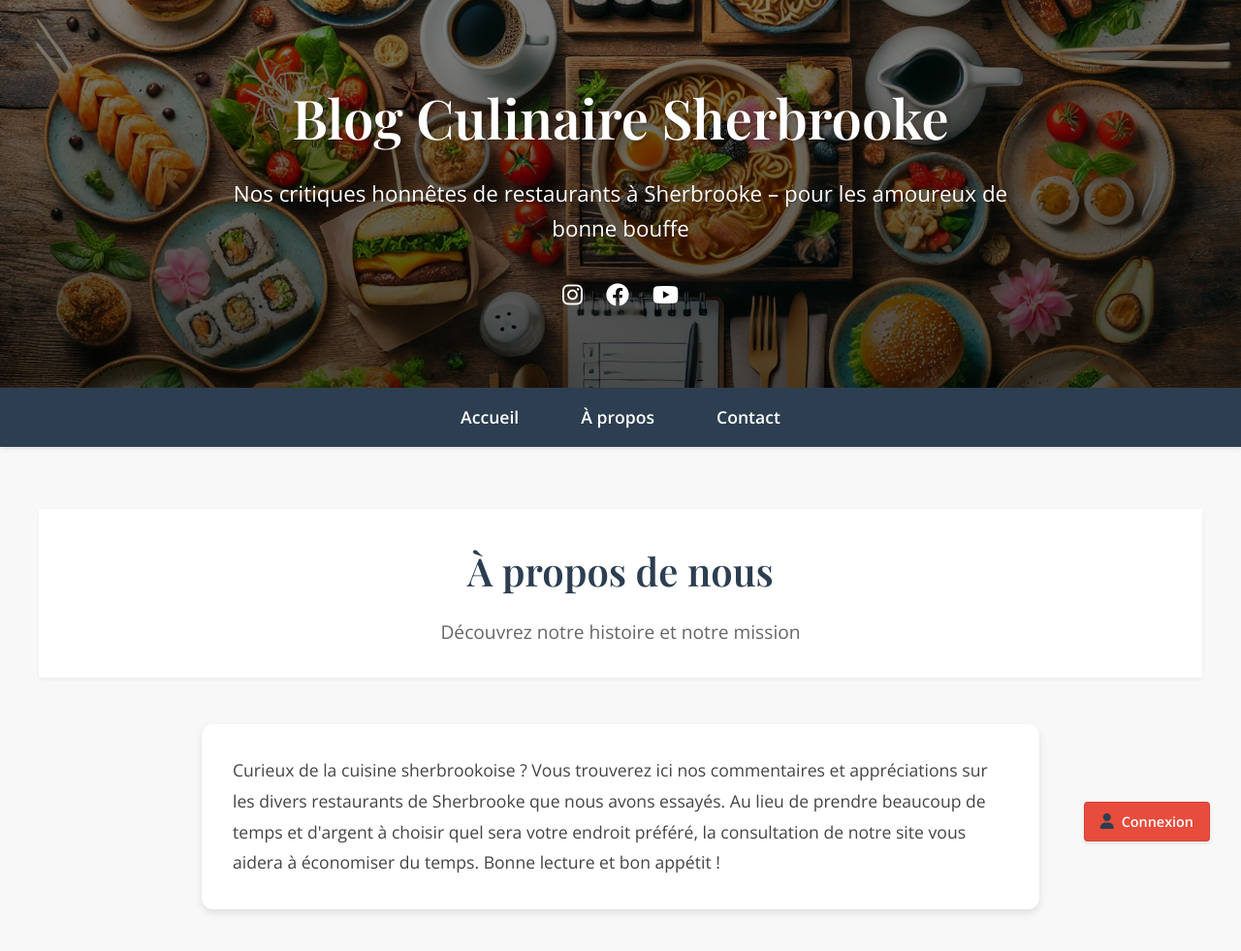
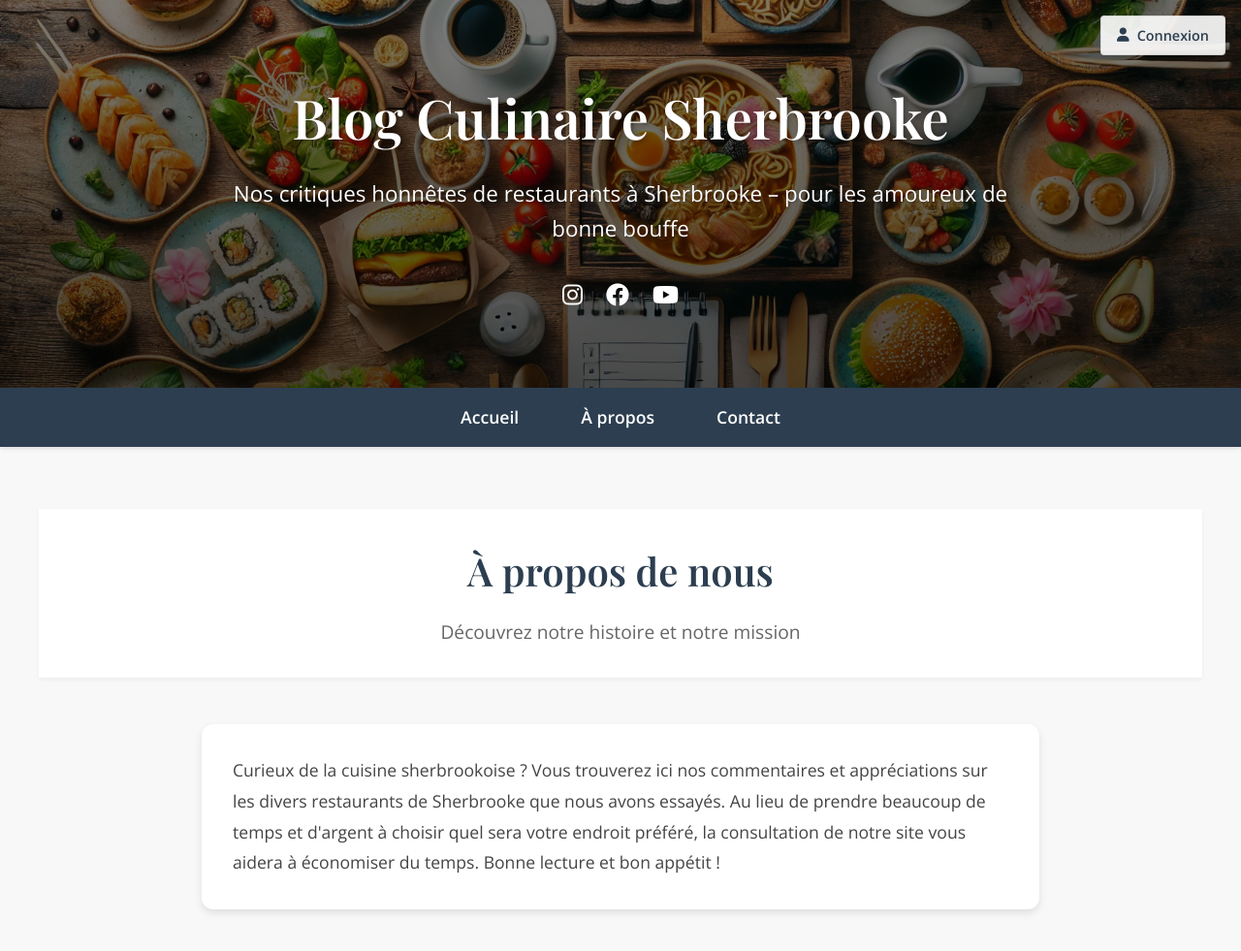
Before and after one commit to Natael21/blog-culinaire, a Jekyll site: the page built from about.md, in a window 1280 px wide, cut to the strip 0-982 px from the top of the page. Shown: the whole strip at 97% size. Built offline with Jekyll 4.4.1, drawn with Linux system fonts in a browser that asks for light colours; a script that is not in the unit is left out.

Commit message:
admin button moved

```diff
--- a/_layouts/default.html
+++ b/_layouts/default.html
@@ -20,6 +20,10 @@
           <a href="#" class="social-link"><i class="fab fa-youtube"></i></a>
         </div>
       </div>
+      <a href="javascript:void(0)" class="admin-button" id="login-button">
+        <i class="fas fa-user"></i>
+        <span>Connexion</span>
+      </a>
     </header>
 
     <nav class="main-nav-container">
@@ -54,10 +58,9 @@
       </div>
     </footer>
 
-    <a href="javascript:void(0)" class="login-button" id="login-button">
-      <i class="fas fa-user"></i>
-      <span>Connexion</span>
-    </a>
+    <button id="scroll-to-top" class="scroll-to-top">
+      <i class="fas fa-arrow-up"></i>
+    </button>
 
     <script>
       if (window.netlifyIdentity) {
--- a/assets/css/style.css
+++ b/assets/css/style.css
@@ -867,3 +867,86 @@ footer {
     width: 100%;
   }
 }
+
+/* Admin button in header */
+.admin-button {
+  position: absolute;
+  top: 1rem;
+  right: 1rem;
+  display: flex;
+  align-items: center;
+  gap: 0.5rem;
+  padding: 0.5rem 1rem;
+  background-color: rgba(255, 255, 255, 0.9);
+  color: var(--primary-color) !important;
+  text-decoration: none;
+  border-radius: 4px;
+  font-weight: 600;
+  font-size: 0.9rem;
+  transition: all 0.3s ease;
+  z-index: 1000;
+  box-shadow: 0 2px 4px rgba(0, 0, 0, 0.1);
+  border: 1px solid rgba(0, 0, 0, 0.1);
+}
+
+.admin-button:hover {
+  background-color: rgba(255, 255, 255, 1);
+  transform: translateY(-2px);
+  box-shadow: 0 4px 8px rgba(0, 0, 0, 0.15);
+}
+
+.admin-button i {
+  font-size: 0.9rem;
+  color: var(--primary-color);
+}
+
+/* Scroll to top button */
+.scroll-to-top {
+  position: fixed;
+  bottom: 2rem;
+  right: 2rem;
+  width: 40px;
+  height: 40px;
+  background-color: var(--primary-color);
+  color: white;
+  border: none;
+  border-radius: 50%;
+  cursor: pointer;
+  display: flex;
+  align-items: center;
+  justify-content: center;
+  font-size: 1.2rem;
+  opacity: 0;
+  visibility: hidden;
+  transition: all 0.3s ease;
+  z-index: 1000;
+  box-shadow: 0 2px 4px rgba(0, 0, 0, 0.2);
+}
+
+.scroll-to-top.show {
+  opacity: 1;
+  visibility: visible;
+}
+
+.scroll-to-top:hover {
+  background-color: var(--accent-color);
+  transform: translateY(-2px);
+  box-shadow: 0 4px 8px rgba(0, 0, 0, 0.3);
+}
+
+@media (max-width: 768px) {
+  .admin-button {
+    top: 0.5rem;
+    right: 0.5rem;
+    padding: 0.4rem 0.8rem;
+    font-size: 0.8rem;
+  }
+
+  .scroll-to-top {
+    bottom: 1rem;
+    right: 1rem;
+    width: 35px;
+    height: 35px;
+    font-size: 1rem;
+  }
+}
```
Also changed, not shown: other parts of _layouts/default.html (+18 -0 lines).
